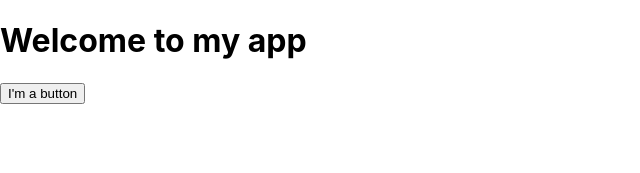
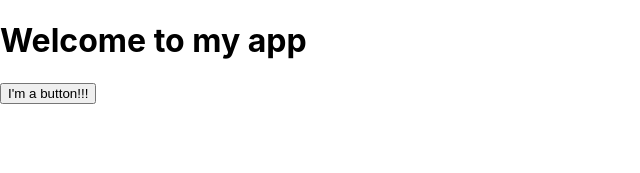
Before and after one commit to NameerK/NameerK.github.io, a React (Create React App) app in the folder my-app/: page / in a window 1280 px wide. Shown: the top 173 px of the page, without its empty margins (0-640 px from the left). Built offline with nearby package versions, Linux system fonts and the light colour scheme.

Commit message:
Update App.js

```diff
--- a/my-app/src/App.js
+++ b/my-app/src/App.js
@@ -24,7 +24,7 @@ function App() {
 
 function MyButton() {
   return (
-    <button>I'm a button</button>
+    <button>I'm a button!!!</button>
   );
 }
 
```
